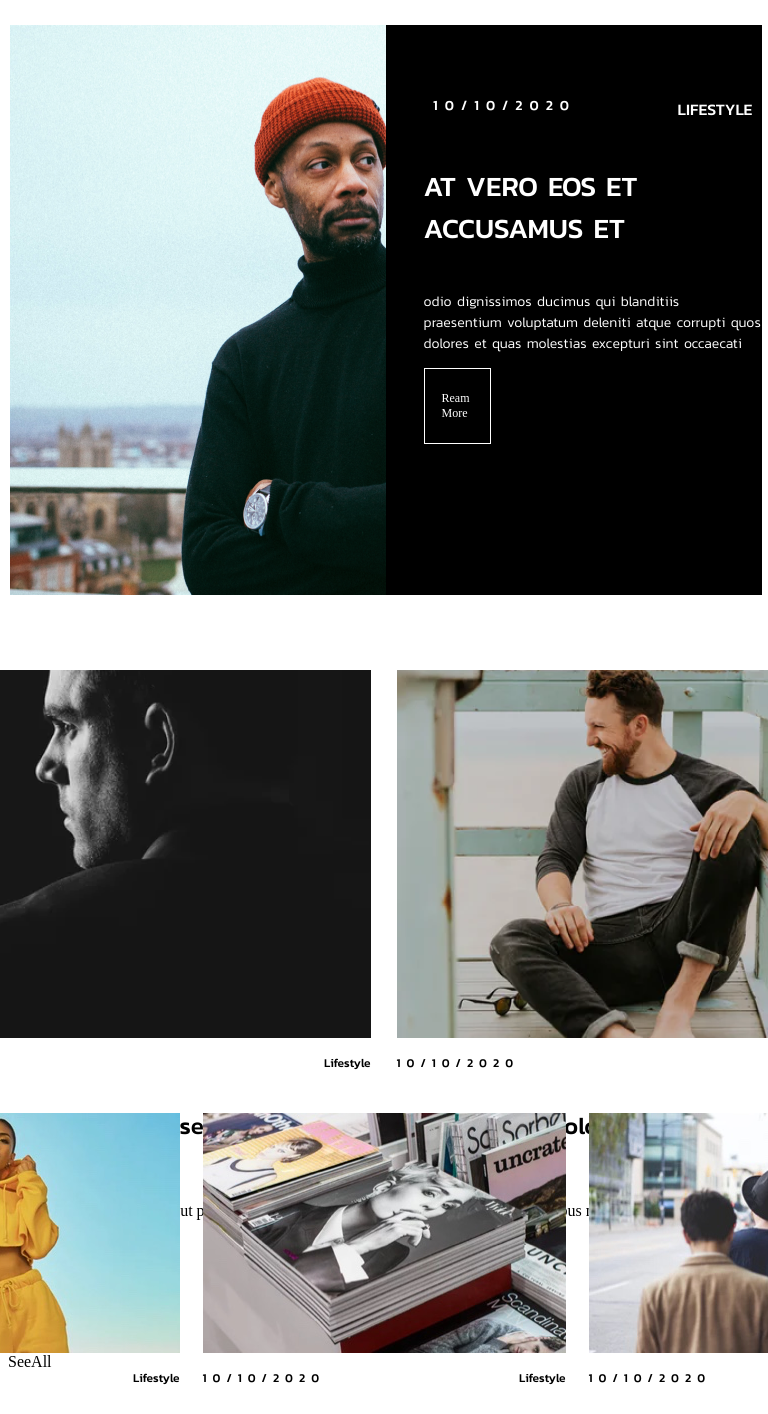
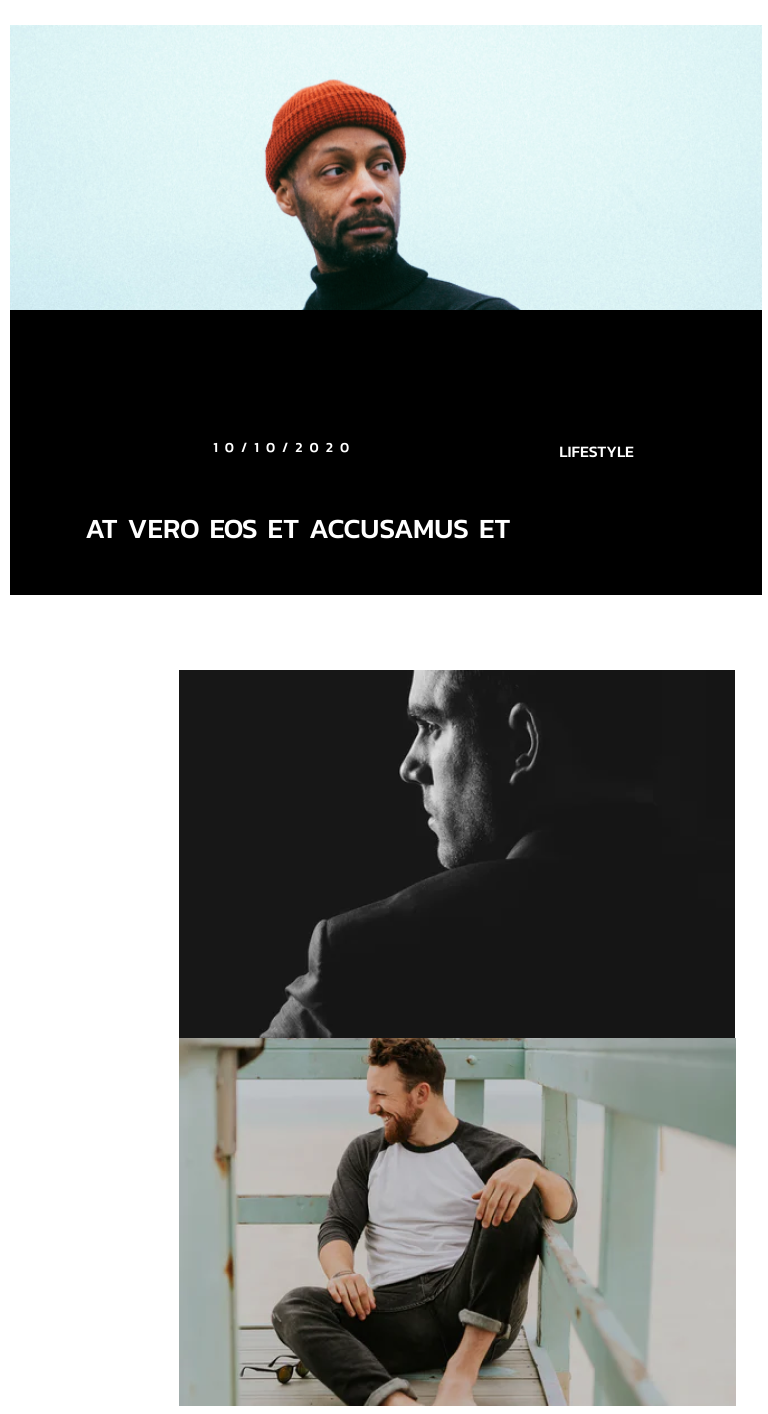
Before and after one commit to SerhiiHolyboroda/page, a plain HTML site: page index.html in a window 768 px wide. Shown: the part 107-1521 px from the top of the page. Drawn offline with Linux system fonts and the light colour scheme.

Commit message:
adding fixes and different resolutions

```diff
--- a/index.html
+++ b/index.html
@@ -78,11 +78,11 @@
     <p class="atVero">At vero eos et accusamus et iusto</p>
     </div>
   </div>
-    <div class="SeeAll">
+  <div class="seeall">
 
-SeeAll
+    SeeAll
 
-    </div>
+        </div>
 
 
 <div class="MagazineAndBlackSquare">
@@ -117,7 +117,11 @@ SeeAll
 
         </div>
       </div>
+      <div class="seeall">
 
+        SeeAll
+
+            </div>
 
       <div class="News">
 
@@ -147,7 +151,7 @@ SeeAll
         </div>
       </div>
 
-      <div class="SeeAll">
+      <div class="seeall">
 
         SeeAll
 
--- a/style.scss
+++ b/style.scss
@@ -100,6 +100,8 @@ flex-direction: row;
    margin: 10% 10% 10% 10%;
    margin-left: 171px;
    margin-right: 171px;
+
+
 &__Man1{
     font-family: Kanit;
     height: $ImagesHeight2;
@@ -129,6 +131,7 @@ flex-direction: row;
     }
 
 
+}
 }
 .ThreeImages{
 
@@ -248,3 +251,71 @@ letter-spacing: 6px;
          width: 157px;
      }
     }
+    .seeall{
+        margin: 0 auto;
+        display: flex;
+        height: 42px;
+        width: 238px;
+        color: $White;
+        background-color: black;
+        justify-content: center;
+        align-items: center;
+        margin-bottom: 86px;
+        margin-top: 59px;
+    }
+
+
+    @media screen and  (max-width: 1200px) and (min-width: 970px) {
+        .InsideBlackSqure{
+
+        &__Here2Divs{
+
+             }
+        &__Date{
+
+
+        }
+        &__LifeStyle{
+
+        }
+        &__AtVero{
+
+        }
+        &__Odio{
+
+        }
+        &__ReadMore{
+
+        }
+        }
+    }
+
+    @media screen and  (max-width: 970px) and (min-width: 768px) {
+
+
+    }
+
+ @media screen and  (max-width:768px) and (min-width:  480px) {
+
+    .ManLookingAtBlackSquare{
+
+
+         flex-direction:column;
+         .Man{
+            height: 50%;
+           width: 100%;
+
+           }
+           .Square{
+            height: 50%;
+           width: 100%;
+
+
+
+           }
+     }
+     .Featured{
+
+        flex-direction:column;
+     }
+    }
```
Also changed, not shown: style.css, 1 other file.
